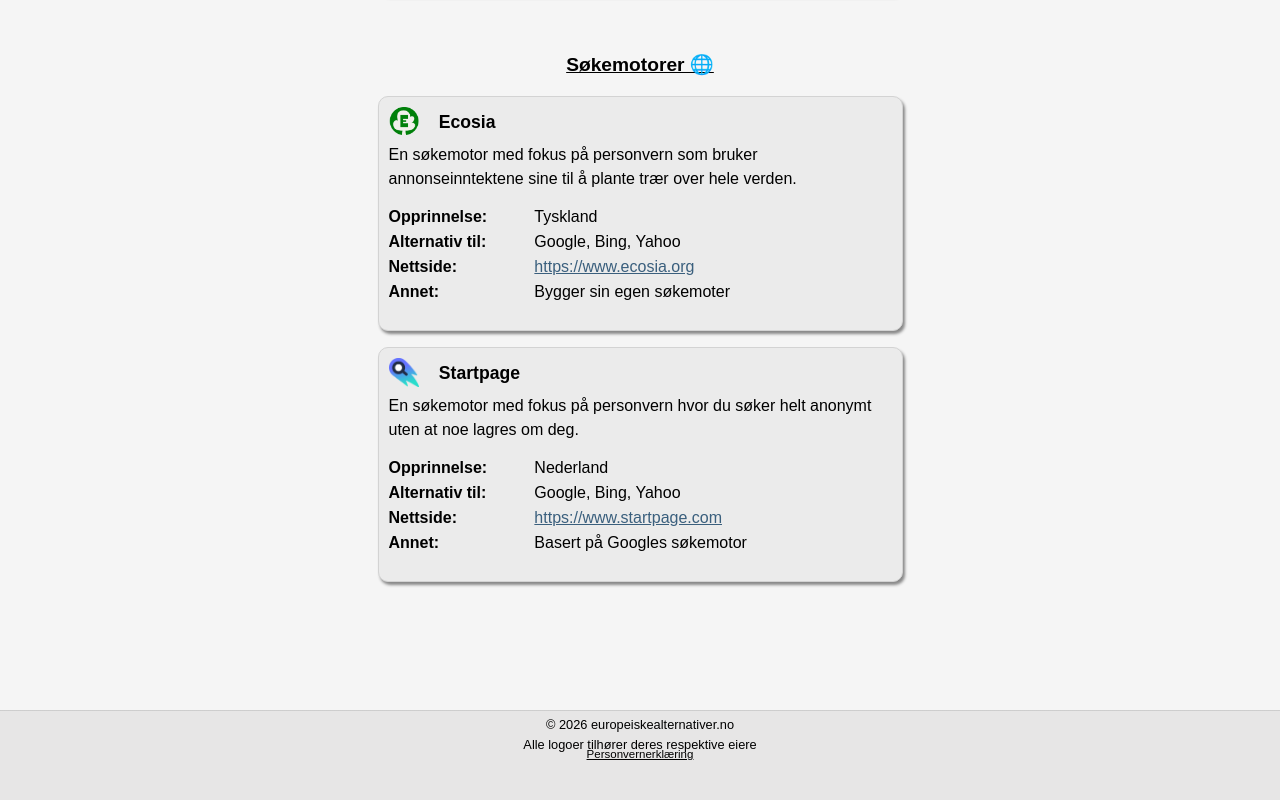
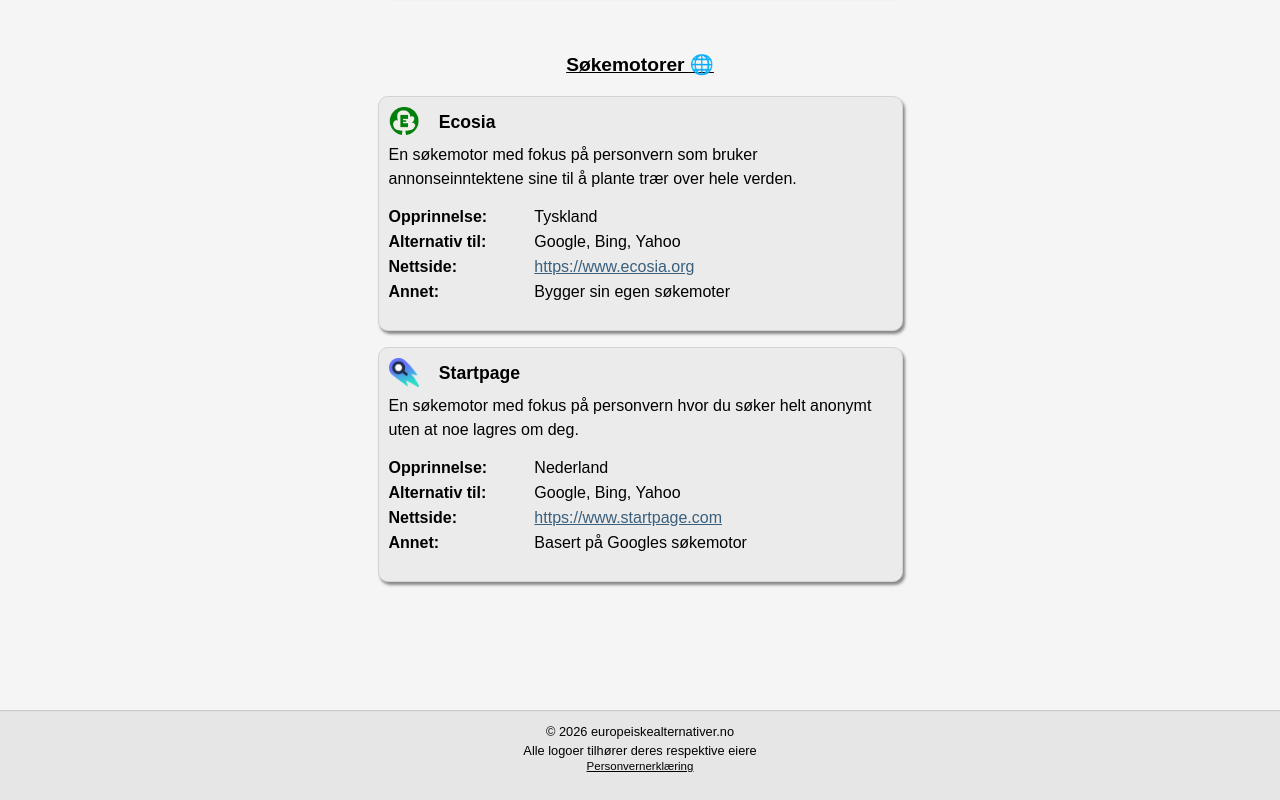
Before and after one commit to Operheimeren/europeiske-alternativer, a SvelteKit app: page / in a window 1280 px wide. Shown: the part 3184-3984 px from the top of the page. Built offline with nearby package versions, Linux system fonts and the light colour scheme.

Commit message:
minor footer fixes

```diff
--- a/src/app.css
+++ b/src/app.css
@@ -90,7 +90,7 @@
     grid-auto-rows: 30px;
     justify-content: center;
     align-items: center;
-    height: 70px;
+    height: 90px;
     background: linear-gradient(to top, var(--gradient-light) 98%, var(--gradient-dark) 100%);
     font-size: 0.8em;
     text-align: center;
@@ -98,7 +98,7 @@
 }
 
 .bottom-container-text {
-    padding-top: 1.2rem;
+    padding-top: 2rem;
     font-size: 1em;
 }
 
@@ -106,6 +106,7 @@
     cursor: pointer;
     font-size: 0.9em;
     text-decoration: underline;
+    padding-top: 1.5rem;
 }
 
 .top-container-logo {
```
